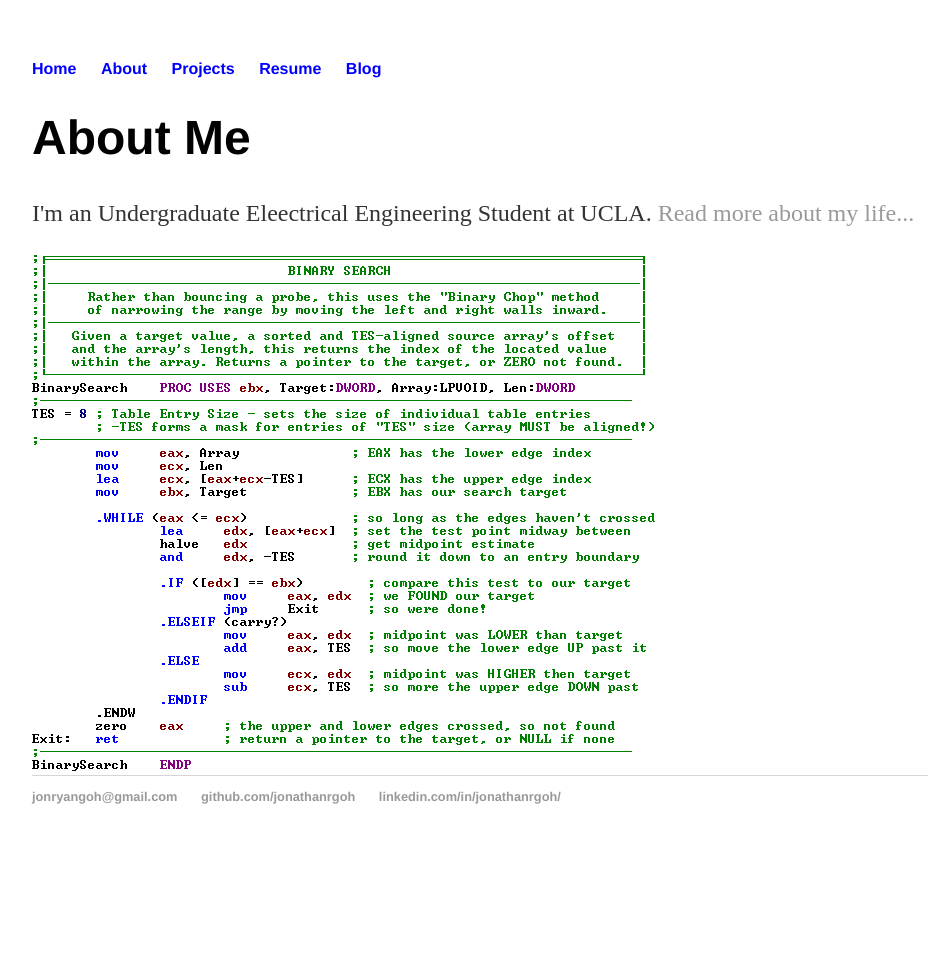
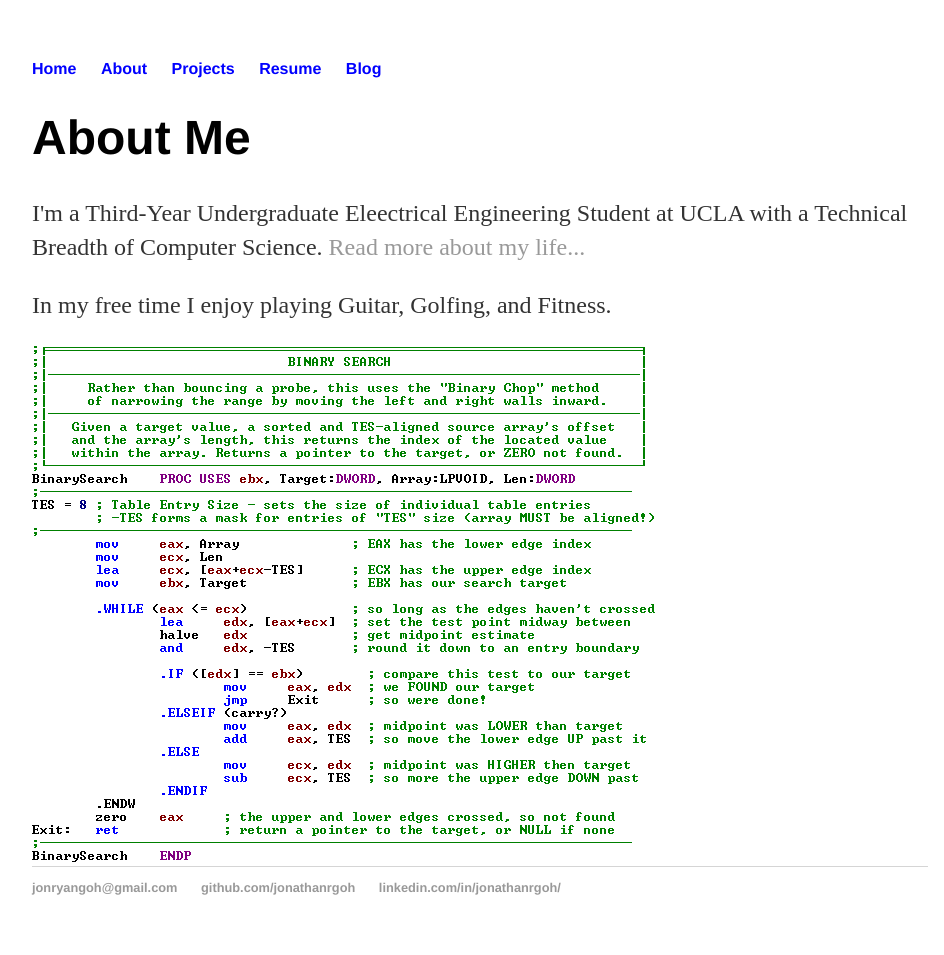
Before and after one commit to jonathanrgoh/jonathanrgoh.github.io, a Jekyll site: the page built from about/index.html, in a window 1280 px wide. Shown: the whole page, without its empty margins (160-1104 px from the left). Built offline with Jekyll 4.4.1, drawn with Linux system fonts in a browser that asks for light colours; before the commit the page ends 900 px from its top, so only the background shows below that.

Commit message:
Update index.html

```diff
--- a/about/index.html
+++ b/about/index.html
@@ -4,7 +4,9 @@ title: About Jon Goh
 ---
 <div class="blurb">
 	<h1>About Me</h1>
-	   <p>I'm an Undergraduate Eleectrical Engineering Student at UCLA. <a href="/about">Read more about my life...</a></p>
+		<p>I'm a Third-Year Undergraduate Eleectrical Engineering Student at UCLA with a Technical Breadth of Computer Science. <a href="/about">Read more about my life...</a></p>
+
+	<p>In my free time I enjoy playing Guitar, Golfing, and Fitness. </p>
 
 	    <!-- <img src="https://www.grc.com/sqrl/binarysearch.png" alt="my dog eating a tangerine"> -->
 	    <img src="\images\home\binarysearch.png" alt="i like ice cream">
```
